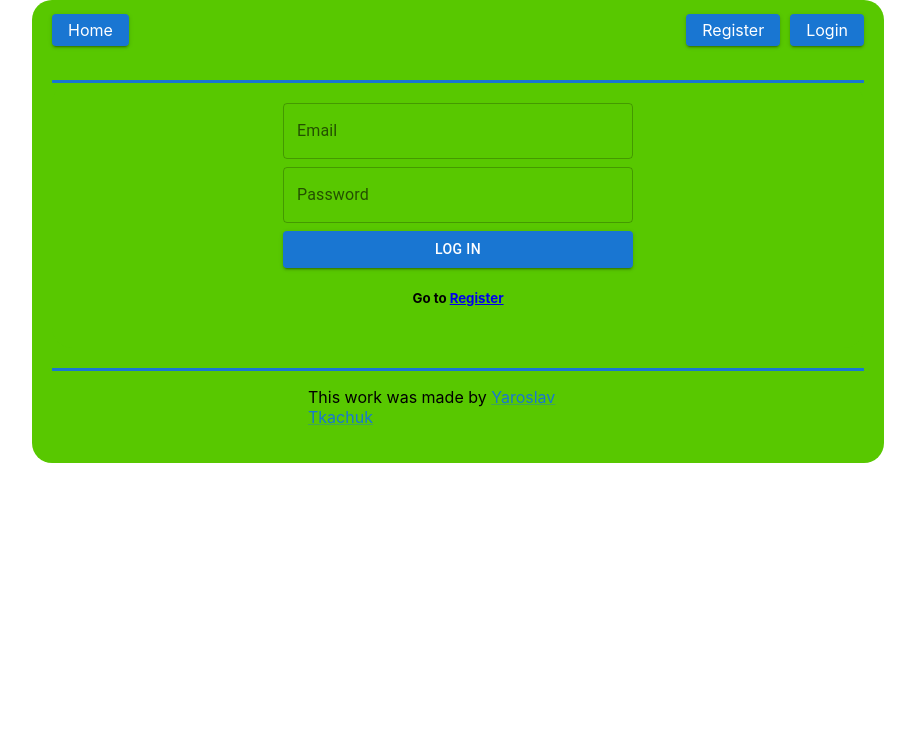
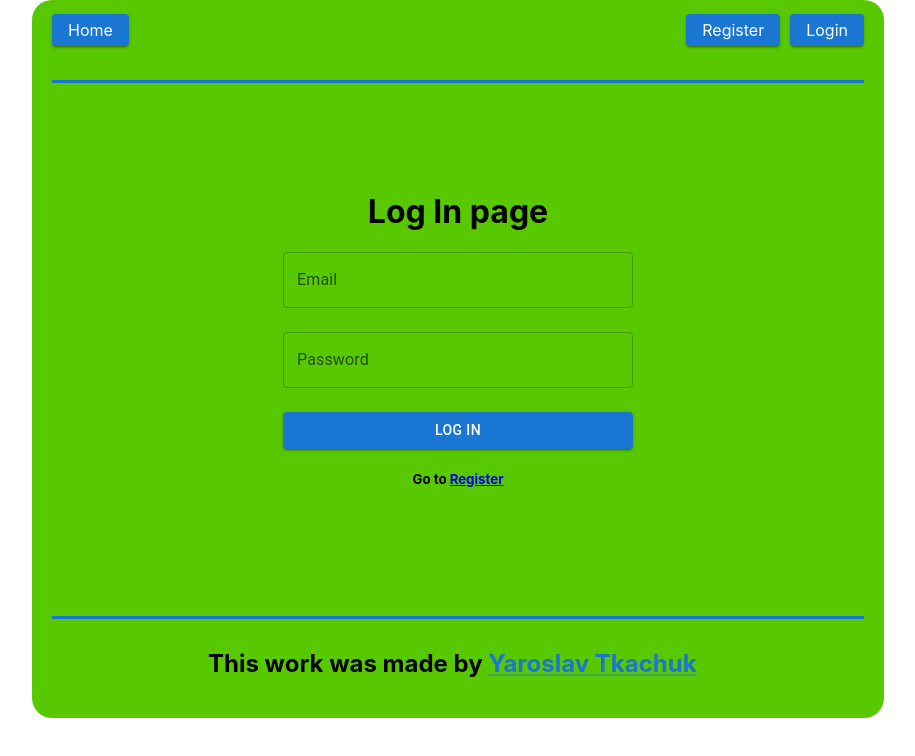
Before and after one commit to Tkachuk-Yaroslav/goit-react-hw-08-phonebook, a React (Create React App) app: page /goit-react-hw-08-phonebook/login in a window 1280 px wide. Shown: the top 756 px of the page, without its empty margins (182-1097 px from the left). Built offline with nearby package versions, Linux system fonts and the light colour scheme.

Commit message:
new changes
added react-hot-toast, react-loader-spinner, image and text for homepage

```diff
--- a/package.json
+++ b/package.json
@@ -16,6 +16,7 @@
     "notiflix": "^3.2.6",
     "react": "^18.1.0",
     "react-dom": "^18.1.0",
+    "react-hot-toast": "^2.4.1",
     "react-loader-spinner": "^5.4.5",
     "react-redux": "^8.1.3",
     "react-router-dom": "^6.17.0",
--- a/src/components/App.jsx
+++ b/src/components/App.jsx
@@ -3,6 +3,7 @@
 // import Filter from './Filter/Filter';
 // import { useSelector } from 'react-redux';
 // import { selectContactsArray } from 'redux/selectors';
+import { CirclesWithBar } from 'react-loader-spinner';
 import { Route, Routes } from 'react-router-dom';
 import Layout from './Layout/Layout';
 import { lazy, useEffect } from 'react';
@@ -13,6 +14,7 @@ import RestrictedRoute from './RestrictedRoute';
 import PrivateRoute from './PrivateRoute';
 import { getIsRefreshing } from 'redux/auth/authSelectors';
 import { Box } from '@mui/material';
+import { Toaster } from 'react-hot-toast';
 
 const HomePage = lazy(() => import('../pages/HomePage/HomePage'));
 const LoginPage = lazy(() => import('../pages/LoginPage/LoginPage'));
@@ -28,9 +30,22 @@ export const App = () => {
   }, [dispatch]);
   return isRefreshing ? (
     <Box sx={{ mr: 'auto', ml: 'auto', width: '150px' }}>
-      <b>Refreshing user...</b>
+      {/* <b>Refreshing user...</b> */}
+      <CirclesWithBar
+        height="100"
+        width="100"
+        color="#4fa94d"
+        wrapperStyle={{}}
+        wrapperClass=""
+        visible={true}
+        outerCircleColor=""
+        innerCircleColor=""
+        barColor=""
+        ariaLabel="circles-with-bar-loading"
+      />
     </Box>
   ) : (
+    <>
       <Routes>
         <Route path="/" element={<Layout />}>
           <Route index element={<HomePage />} />
@@ -46,7 +61,10 @@ export const App = () => {
           <Route
             path="/login"
             element={
-            <RestrictedRoute component={<LoginPage />} redirectTo="/contacts" />
+              <RestrictedRoute
+                component={<LoginPage />}
+                redirectTo="/contacts"
+              />
             }
           />
           <Route
@@ -57,6 +75,8 @@ export const App = () => {
           />
         </Route>
       </Routes>
+      <Toaster />
+    </>
   );
 };
 
--- a/src/components/Layout/Layout.jsx
+++ b/src/components/Layout/Layout.jsx
@@ -74,20 +74,21 @@ const Layout = () => {
               sx={{
                 // bgcolor: 'rgb(88, 200, 0)',
                 // width: '600px',
-                width: '300px',
+                width: '500px',
                 ml: 'auto',
                 mr: 'auto',
                 pb: '20px',
+                pt: '10px',
                 // padding: '0 20px',
                 // borderRadius: '20px',
               }}
             >
-              <p>
+              <h2>
                 This work was made by{' '}
                 <Link href="https://github.com/Tkachuk-Yaroslav">
                   Yaroslav Tkachuk
                 </Link>
-              </p>
+              </h2>
             </Box>
           </footer>
         </Box>
--- a/src/components/Login/Login.jsx
+++ b/src/components/Login/Login.jsx
@@ -32,7 +32,9 @@ const Login = () => {
   };
 
   return (
+    <div className={css.wrapper}>
       <form onSubmit={handleSubmit} className={css.form}>
+        <h1>Log In page</h1>
         <TextField
           label="Email"
           variant="outlined"
@@ -57,6 +59,7 @@ const Login = () => {
           Go to <NavLink to="/register">Register</NavLink>
         </h5>
       </form>
+    </div>
   );
 };
 
--- a/src/components/Login/Login.module.css
+++ b/src/components/Login/Login.module.css
@@ -17,5 +17,11 @@
 
 .email,
 .password {
-  margin-bottom: 8px;
+  margin-bottom: 24px;
 }
+
+.wrapper {
+  height: 513px;
+  display: flex;
+  align-items: center;
+}
--- a/src/components/PhonebookForm/PhonebookForm.jsx
+++ b/src/components/PhonebookForm/PhonebookForm.jsx
@@ -1,7 +1,7 @@
 import { useEffect, useState } from 'react';
 import css from './PhonebookForm.module.css';
 import { useDispatch, useSelector } from 'react-redux';
-import { Notify } from 'notiflix';
+import toast from 'react-hot-toast';
 import { nanoid } from '@reduxjs/toolkit';
 import { addContact, fetchContacts } from 'redux/operations';
 import { selectContacts } from 'redux/selectors';
@@ -46,10 +46,11 @@ const PhonebookForm = () => {
     const isExistNumber = contacts.some(el => el.number === number);
     console.log('isExistNumber', isExistNumber);
     if (isExistName || isExistNumber) {
-      Notify.failure(`${name} is already in contacts`);
+      // Notify.failure(`${name} is already in contacts`);
+      toast.error(`${name} is already in contacts`);
     } else {
       dispatch(addContact(newContact));
-      Notify.success(`Contact ${name} successfully created!`);
+      toast.success(`Contact ${name} successfully created!`);
     }
 
     reset();
--- a/src/components/Register/Register.jsx
+++ b/src/components/Register/Register.jsx
@@ -34,7 +34,10 @@ const Register = () => {
   };
 
   return (
+    <div className={css.wrapper}>
       <form onSubmit={handleSubmit} className={css.form}>
+        <h1>Register page</h1>
+
         <TextField
           label="Name"
           variant="outlined"
@@ -67,6 +70,7 @@ const Register = () => {
           Go to <NavLink to="/login">Login</NavLink>
         </h5>
       </form>
+    </div>
   );
 };
 
--- a/src/components/Register/Register.module.css
+++ b/src/components/Register/Register.module.css
@@ -19,5 +19,11 @@
 .email,
 .password,
 .name {
-  margin-bottom: 8px;
+  margin-bottom: 24px;
 }
+
+.wrapper {
+  height: 513px;
+  display: flex;
+  align-items: center;
+}
--- a/src/pages/HomePage/HomePage.jsx
+++ b/src/pages/HomePage/HomePage.jsx
@@ -8,21 +8,24 @@ const HomePage = () => {
       sx={{
         // width: '550px',
         textAlign: 'center',
+        height: '491px',
       }}
     >
-      Welcome to Phonebook App
-      <br /> Lorem ipsum, dolor sit amet consectetur adipisicing elit. Iusto
-      tempora voluptate, qui quia corporis, cum modi inventore facilis ab sequi
-      dolores? Facere tempora commodi iure veritatis sequi rerum. Incidunt quam
-      reiciendis magnam laudantium officiis temporibus amet. Qui, at distinctio
-      nihil itaque temporibus nemo hic, eos quo reprehenderit possimus eius
-      excepturi. Aliquid, enim. Quis nihil molestias, quia velit eligendi
-      doloribus numquam maiores quod cupiditate tempora aperiam quibusdam dicta
-      illo veniam delectus! Est odio iure explicabo et ut delectus perspiciatis,
-      culpa iusto enim ullam ab, sequi quod amet veniam modi. Consequuntur
-      recusandae similique voluptatem totam odit accusamus eum fugit ipsa quia
-      molestias?
-      <br />
+      <h1>Welcome to Phonebook App</h1>
+      <img
+        height={'300'}
+        src="https://play-lh.googleusercontent.com/7O6Mvzvsy_gxPY7IPHN5iJWo9CB9CEeUvs8Ha1m1v0fctHD-tLwBR6TycZ45V-5aGkE"
+        alt="Phonebook App"
+      />
+      <p>
+        While developing this phone book, I used the following technology stack:
+        React (Hooks, Routers, Redux, Redux Toolkit, Redux-Persist,
+        React-Hot-Toast, React-Loader-Spinner), JavaScript, Material Ui. This
+        application is connected to the Swagger backend API. You have the option
+        to create a user account, log in, add new contacts, delete existing
+        contacts, apply filters to your contact list, and log out when you're
+        done.
+      </p>
       <StyledNavLink to={'/login'}>Start</StyledNavLink>
     </Box>
   );
--- a/src/redux/auth/authOperations.js
+++ b/src/redux/auth/authOperations.js
@@ -1,6 +1,7 @@
 import { createAsyncThunk } from '@reduxjs/toolkit';
 
 import axios from 'axios';
+import toast from 'react-hot-toast';
 
 axios.defaults.baseURL = 'https://connections-api.herokuapp.com';
 
@@ -18,6 +19,9 @@ export const register = createAsyncThunk(
     try {
       const resp = await axios.post('/users/signup', body);
       setToken(resp.data.token);
+      // console.log(resp.data, '>>>>>');
+      toast.success(`Welcome to your phonebook, ${resp.data.user.name}!`);
+
       return resp.data;
     } catch (error) {
       return thunkAPI.rejectWithValue(error.message);
@@ -29,6 +33,8 @@ export const logIn = createAsyncThunk('auth/login', async (body, thunkAPI) => {
   try {
     const resp = await axios.post('/users/login', body);
     setToken(resp.data.token);
+    // console.log(resp.data, '>>>>>');
+    toast.success(`Welcome back, ${resp.data.user.name}!`);
     return resp.data;
   } catch (error) {
     return thunkAPI.rejectWithValue(error.message);
@@ -39,6 +45,7 @@ export const logOut = createAsyncThunk('auth/logout', async (_, thunkAPI) => {
   try {
     await axios.post('/users/logout');
     unsetToken();
+    toast.success('Successfully log out!');
   } catch (error) {
     return thunkAPI.rejectWithValue(error.message);
   }
@@ -57,6 +64,9 @@ export const refreshUser = createAsyncThunk(
 
     try {
       const resp = await axios.get('/users/current');
+      console.log(resp.data, '>>>>>');
+
+      toast.success(`Welcome back, ${resp.data.name}!`);
       return resp.data;
     } catch (error) {
       return thunkAPI.rejectWithValue(error.message);
--- a/src/redux/operations.js
+++ b/src/redux/operations.js
@@ -1,5 +1,6 @@
 import { addOneContact, deleteOneContact, getAllContacts } from 'api/contacts';
 import { createAsyncThunk } from '@reduxjs/toolkit';
+import toast from 'react-hot-toast';
 // export const fetchContacts = () => async dispatch => {
 //   try {
 //     dispatch(fetchingInProgress());
@@ -43,6 +44,8 @@ export const deleteContact = createAsyncThunk(
   async (id, thunkAPI) => {
     try {
       const response = await deleteOneContact(id);
+      // console.log(response, '>>>>>>');
+      toast.success(`${response.name} successfully deleted!`);
       return response;
     } catch (error) {
       return thunkAPI.rejectWithValue(error.message);
```
Also changed, not shown: 1 other file (tests, documents, lock files or other folders). Lines whose indentation alone changed are shown as unchanged.
